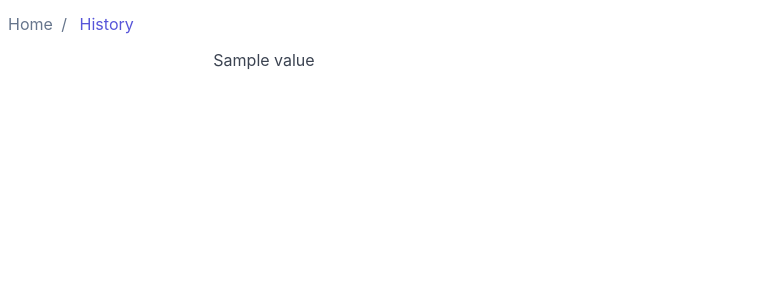
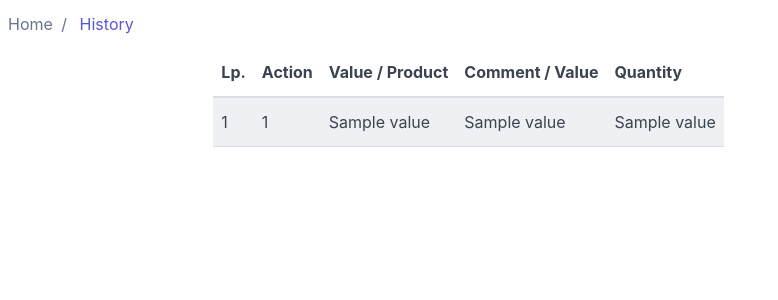
Before and after one commit to kingamal/new_accountant, a Flask app: template templates/history.html in a window 1280 px wide. Shown: the top 300 px of the page, without its empty margins (0-778 px from the left). Run offline with Flask 2, Linux system fonts and the light colour scheme; the template is opened without the code that fills it: most values are stand-ins (such as "Sample title", 1, 10 or a date in 2020).

Commit message:
only lp to do

```diff
--- a/templates/history.html
+++ b/templates/history.html
@@ -22,9 +22,26 @@
             <div class="col-2">
             </div>
         <div class="=col-6">
-            {% for value in history %}
-
-                    {{ value }}<br>
-
-            {% endfor %}
+            <table class="table table-striped table-hover">
+  <thead>
+    <tr>
+        <th>Lp.</th>
+      <th>Action</th>
+      <th>Value / Product</th>
+      <th>Comment / Value</th>
+      <th>Quantity</th>
+    </tr>
+  </thead>
+  <tbody>
+  {% for value in history %}
+    <tr class="active">
+        <td>{{ row_number }}<br></td>
+        <td>{{ value[0] }}<br></td>
+        <td>{{ value[1] }}<br></td>
+        <td>{{ value[2] }}<br></td>
+        <td>{{ value[3] }}<br></td>
+    </tr>
+   {% endfor %}
+  </tbody>
+</table>
         </div>
```
